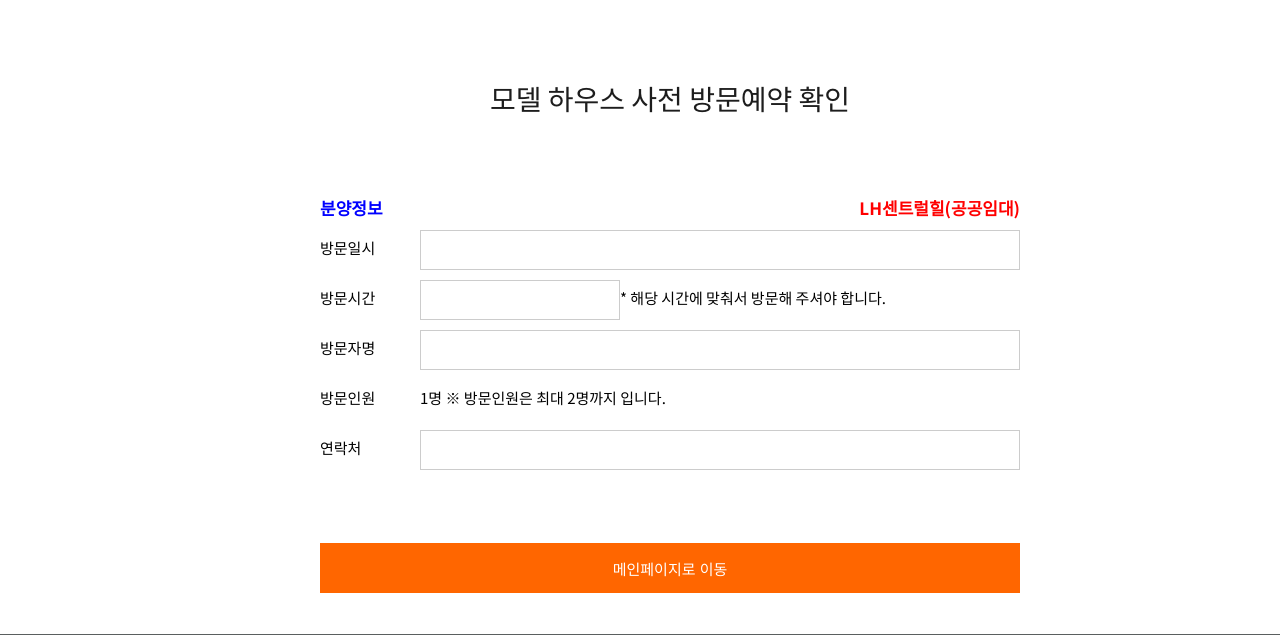
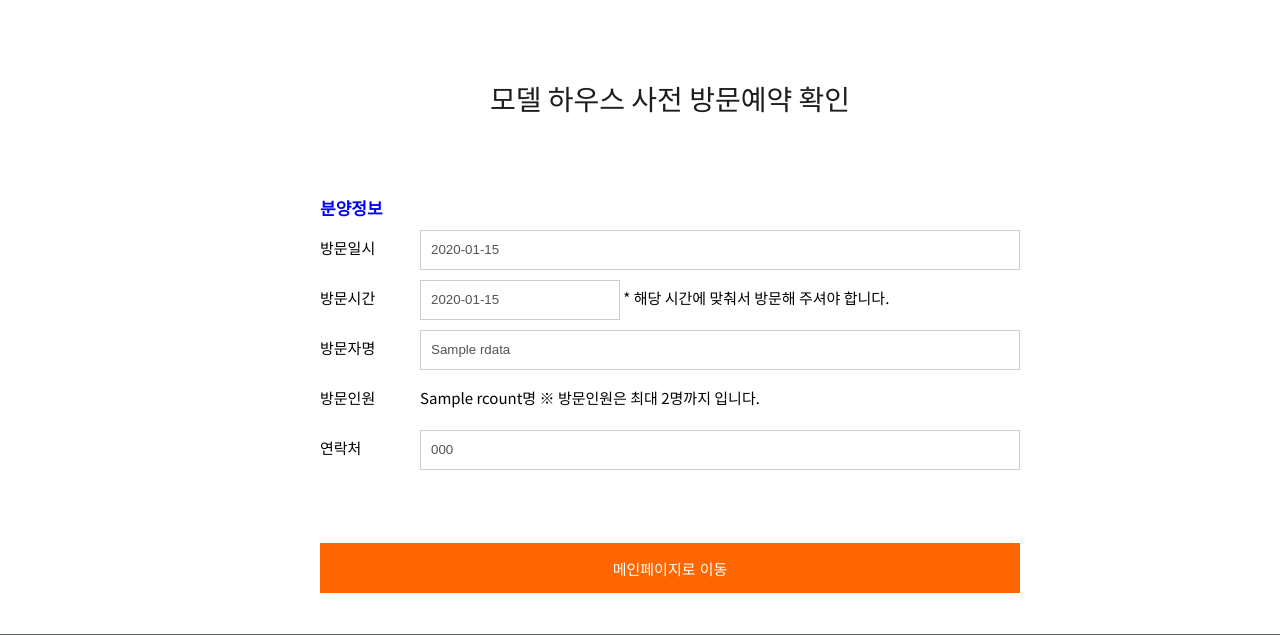
Before and after one commit to HappySmile52/miniproject, a Java web app: page /realty/reservation_check.jsp in a window 1280 px wide. Shown: the part 177-812 px from the top of the page. Run offline with Spring Boot 4, a stand-in JSP engine, Linux system fonts and the light colour scheme; the visitor is signed in with stand-in values (Sample User, id 1); the template is opened without the code that fills it: most values are stand-ins (such as "Sample title", 1, 10 or a date in 2020); data that the repository does not hold is empty; the project's own start-up code is not run, and a stand-in starts its controllers and pages.

Commit message:
예약 확인

```diff
--- a/miniproject/src/main/java/miniproject/reservation_mapper.java
+++ b/miniproject/src/main/java/miniproject/reservation_mapper.java
@@ -9,4 +9,6 @@ public interface reservation_mapper {
 	public int reserve_count(reservation_DTO dto);	// 예약 여부 확인
 
 	public int insert_reserve(reservation_DTO dto);	// 방문예약 등록
+
+	public reservation_DTO reserve_detail(reservation_DTO dto);	// 예약 확인
 }
--- a/miniproject/src/main/resources/META-INF/reservation_mapper.xml
+++ b/miniproject/src/main/resources/META-INF/reservation_mapper.xml
@@ -14,4 +14,9 @@ insert into reservation (ridx,bidx,remail,rname,rtel,rdate,rtime,rcount,rregdate
 values ('0',#{bidx},#{remail},#{rname},#{rtel},#{rdate},#{rtime},#{rcount},now())
 </insert>
 
+<!-- reservation 예약 확인 (상세) -->
+<select id="reserve_detail" resultType="reservationdto" parameterType="reservationdto">
+select * from reservation where remail=#{remail} and bidx=#{bidx}
+</select>
+
 </mapper>
--- a/miniproject/src/main/webapp/realty/reservation_check.jsp
+++ b/miniproject/src/main/webapp/realty/reservation_check.jsp
@@ -23,25 +23,25 @@
 		<div>
 			<span class="list_title">
 				<span style="color: blue;">분양정보</span>
-				<span style="color: red;">LH센트럴힐(공공임대)</span>
+				<span style="color: red;">${tdata.b_title}</span>
 			</span>
 			<ul class="sub_ul">
 				<li>방문일시</li>
-				<li><input type="text" class="sel_input" disabled></li>
+				<li><input type="text" class="sel_input" value="${rdata.rdate}" disabled></li>
 				<li>방문시간</li>
 				<li>
-					<input class="sel_input2" disabled>* 해당 시간에 맞춰서 방문해 주셔야 합니다.
+					<input class="sel_input2" value="${rdata.rtime}" disabled> * 해당 시간에 맞춰서 방문해 주셔야 합니다.
 				</li>
 				<li>방문자명</li>
-				<li><input type="text" class="sel_input" disabled></li>
+				<li><input type="text" class="sel_input" value="${rdata.rname}" disabled></li>
 				<li>방문인원</li>
-				<li>1명 ※ 방문인원은 최대 2명까지 입니다.</li>
+				<li>${rdata.rcount}명 ※ 방문인원은 최대 2명까지 입니다.</li>
 				<li>연락처</li>
-				<li><input type="text" class="sel_input" disabled></li>
+				<li><input type="text" class="sel_input" value="${rdata.rtel}" disabled></li>
 			</ul>
 		</div>
 		<div>
-			<input type="button" value="메인페이지로 이동">
+			<input type="button" value="메인페이지로 이동" onclick="location.href='./index.do'">
 		</div>
 	</section>
 	<!-- 방문 예약 확인 -->
```
Also changed, not shown: miniproject/src/main/java/miniproject/main_controller.java (+40 -0 lines), miniproject/src/main/java/miniproject/reservation_DAO.java (+14 -0 lines).
